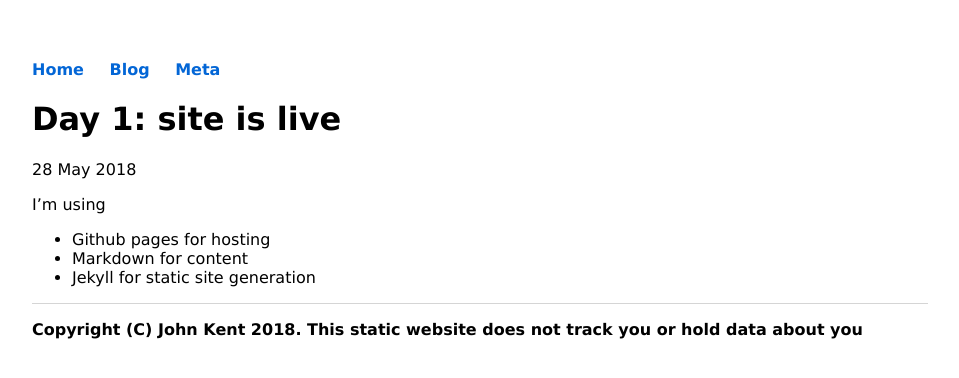
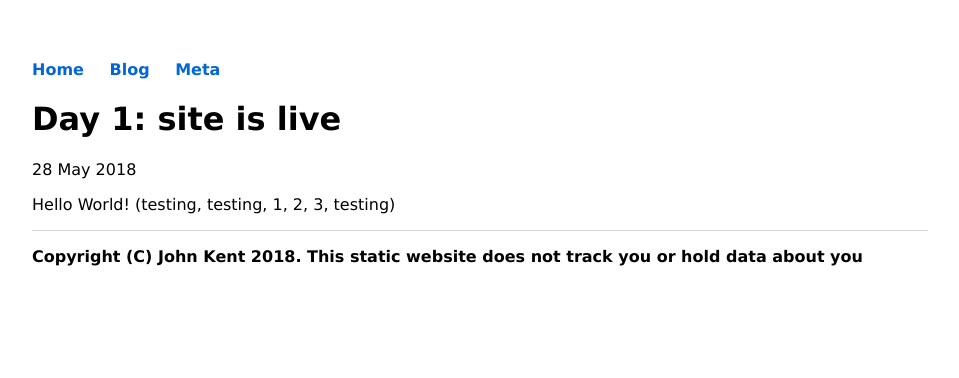
Before and after one commit to KineticLensman/KineticLensman.github.io, a Jekyll site: the page built from _posts/2018-05-28-site-launched.md, in a window 1280 px wide. Shown: the top 378 px of the page, without its empty margins (160-1119 px from the left). Built offline with Jekyll 4.4.1, drawn with Linux system fonts in a browser that asks for light colours.

Commit message:
Update 2018-05-28-site-launched.md

```diff
--- a/_posts/2018-05-28-site-launched.md
+++ b/_posts/2018-05-28-site-launched.md
@@ -4,7 +4,4 @@ title: "Day 1: site is live"
 date: 2018-05-28
 ---
 
-I'm using
-* Github pages for hosting
-* Markdown for content
-* Jekyll for static site generation
+Hello World! (testing, testing, 1, 2, 3, testing)
```
